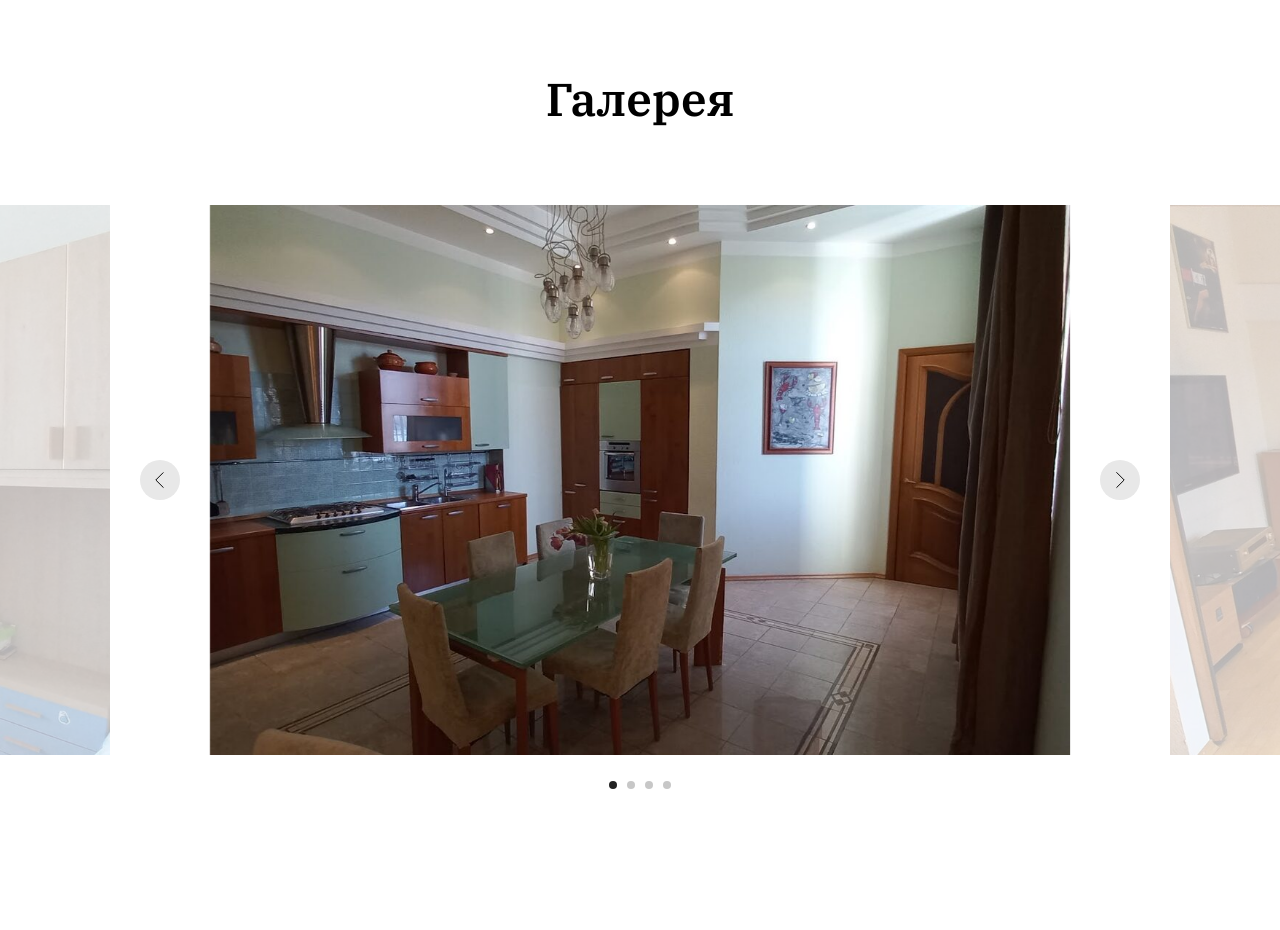
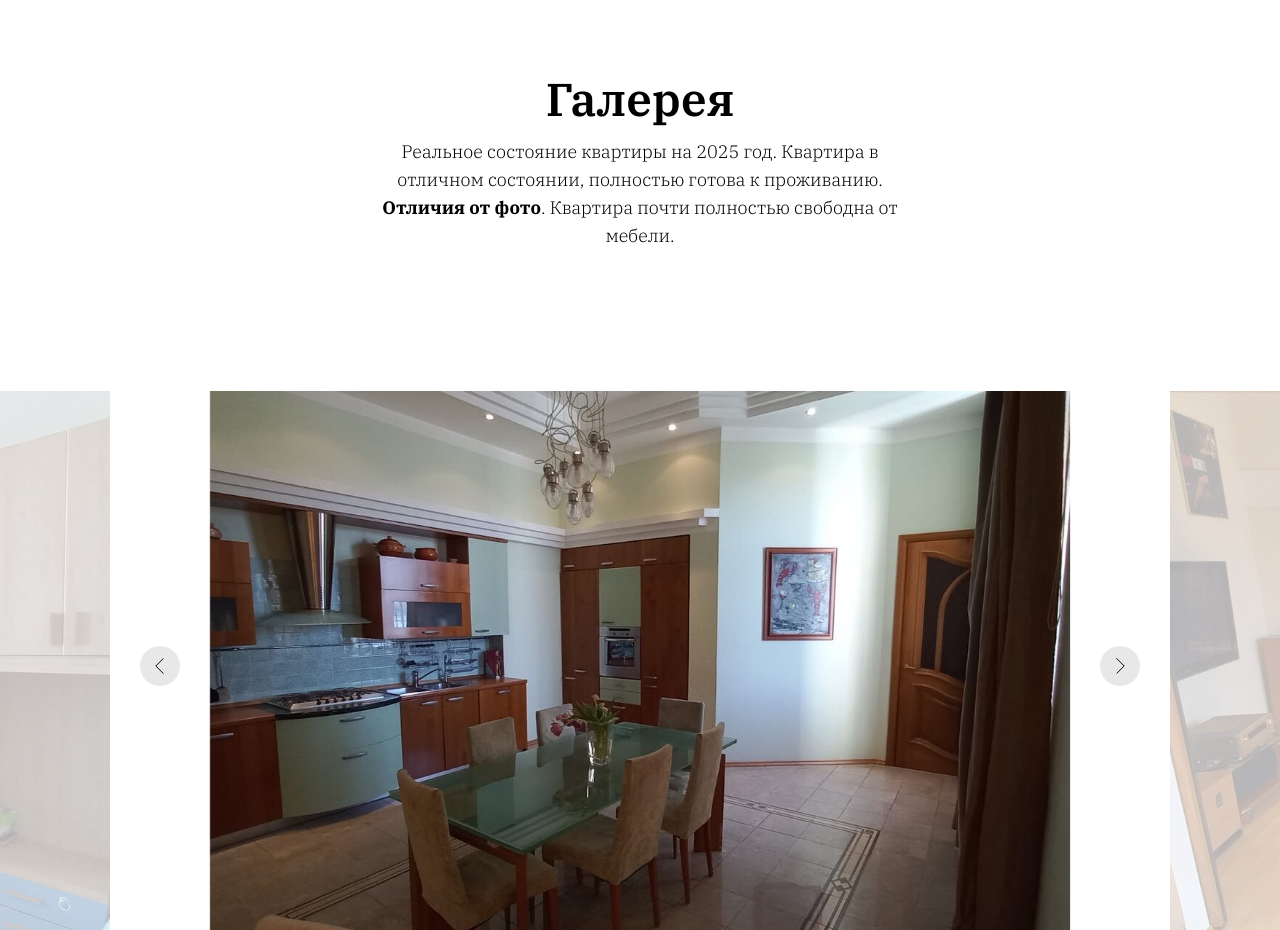
Before and after one commit to fozak/petrovka17, a plain HTML site: page index.html in a window 1280 px wide. Shown: the part 4000-4930 px from the top of the page. Drawn offline with Linux system fonts and the light colour scheme; no server answers; a script that the page names is missing.

Commit message:
note on furniture

```diff
--- a/index.html
+++ b/index.html
@@ -811,7 +811,8 @@
             </div>
         </div>
         <div id="rec435466475" class="r t-rec t-rec_pt_0 t-rec_pb_75" style="padding-top:0px;padding-bottom:75px; "
-            data-record-type="30"><!-- T015 -->
+            data-record-type="30">
+            <!-- T015 -->
             <div class="t015">
                 <div class="t-container t-align_center">
                     <div class="t-col t-col_10 t-prefix_1">
@@ -821,6 +822,19 @@
                     </div>
                 </div>
             </div>
+            <div id="rec437608252" class="r t-rec t-rec_pt_0 t-rec_pb_60 r_showed r_anim" style="padding-top:0px;padding-bottom:60px; " data-record-type="37"><!-- T022 -->
+            <div class="t022 t-align_center">
+                <div class="t-container">
+                    <div class="t-row">
+                        <div class="t-col t-col_6 t-prefix_3">
+                            <div class="t022__text t-text t-text_sm" style="" field="text">Реальное состояние квартиры
+                                на 2025 год. Квартира в отличном состоянии, полностью готова к проживанию.
+                              <strong>Отличия от фото</strong>. Квартира почти полностью свободна от мебели.</div>
+                        </div>
+                    </div>
+                </div>
+            </div>
+        </div>
         </div>
         <div id="rec435467336" class="r t-rec t-rec_pt_0 t-rec_pb_120" style="padding-top:0px;padding-bottom:120px; "
             data-animationappear="off" data-record-type="604">
```
